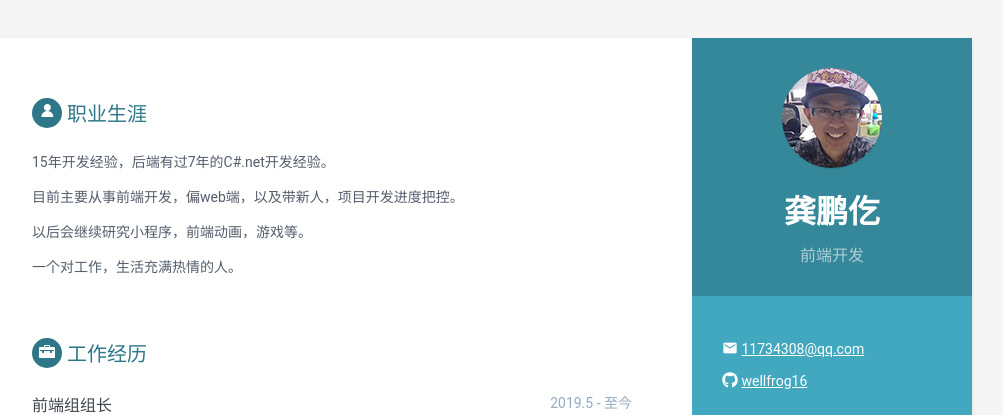
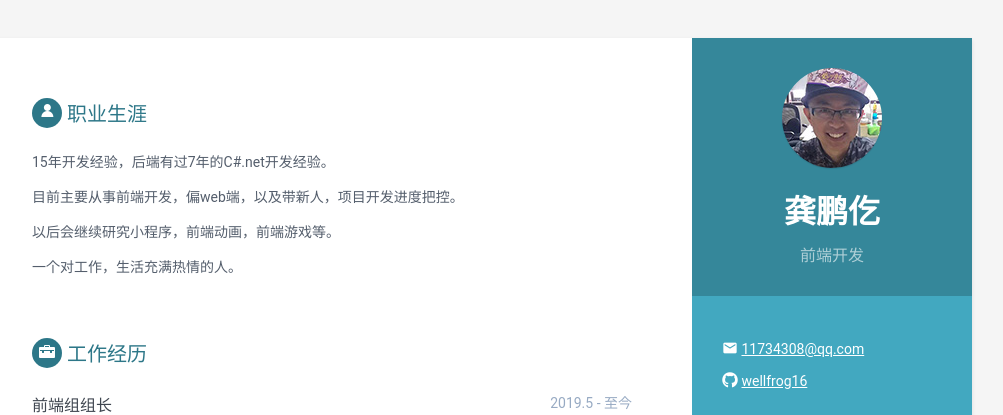
Before and after one commit to wellfrog16/cv, a Jekyll site: the page built from index.html, in a window 1280 px wide and 900 px high. Shown: the top 415 px of the window, without its empty margins (168-1171 px from the left). Built offline with Jekyll 4.4.1, drawn with Linux system fonts in a browser that asks for light colours.

Commit message:
资料更新

```diff
--- a/_data/data.yml
+++ b/_data/data.yml
@@ -48,7 +48,7 @@ career-profile:
 
       目前主要从事前端开发，偏web端，以及带新人，项目开发进度把控。
 
-      以后会继续研究小程序，前端动画，游戏等。
+      以后会继续研究小程序，前端动画，前端游戏等。
 
       一个对工作，生活充满热情的人。
 
```
